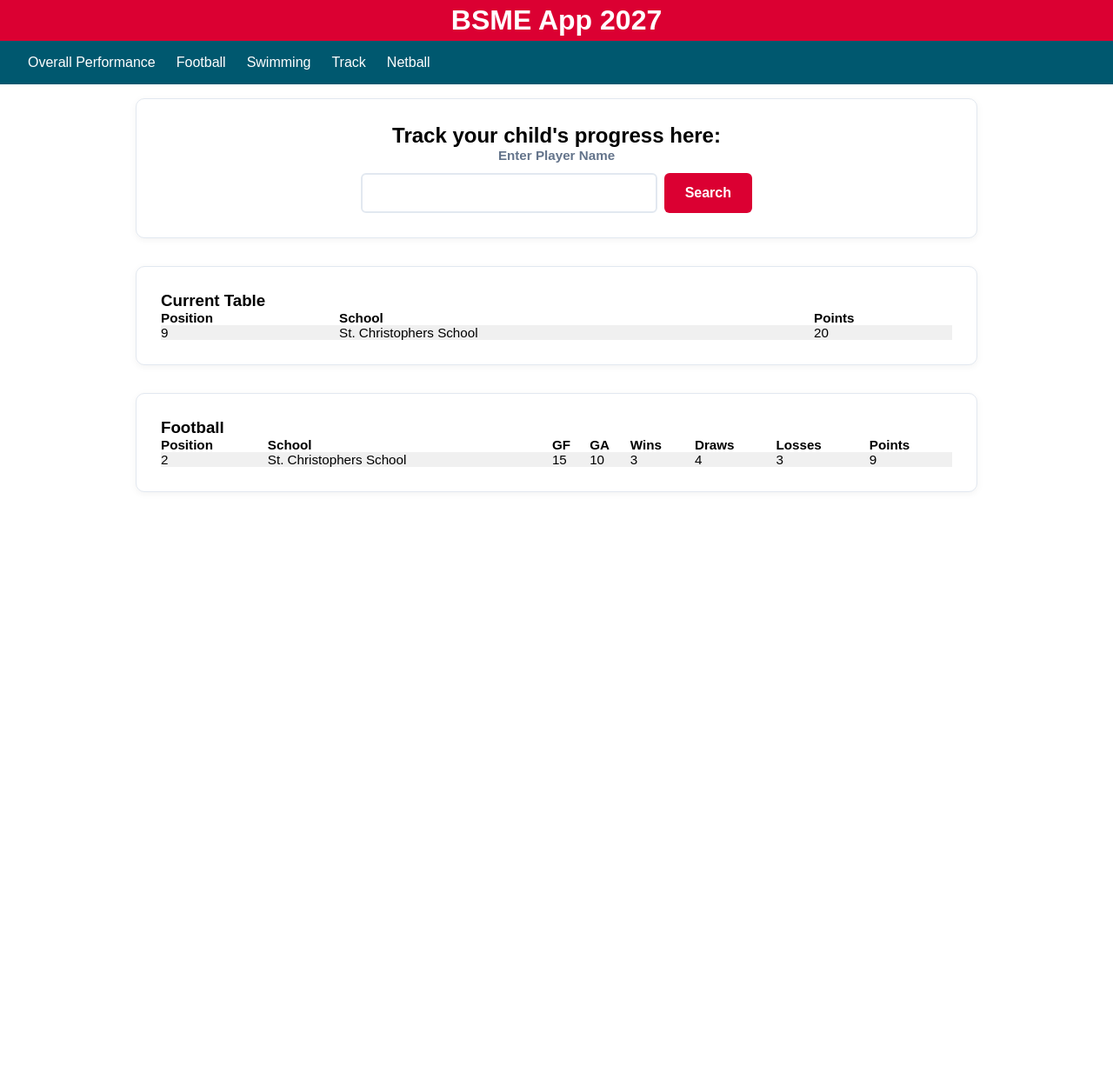
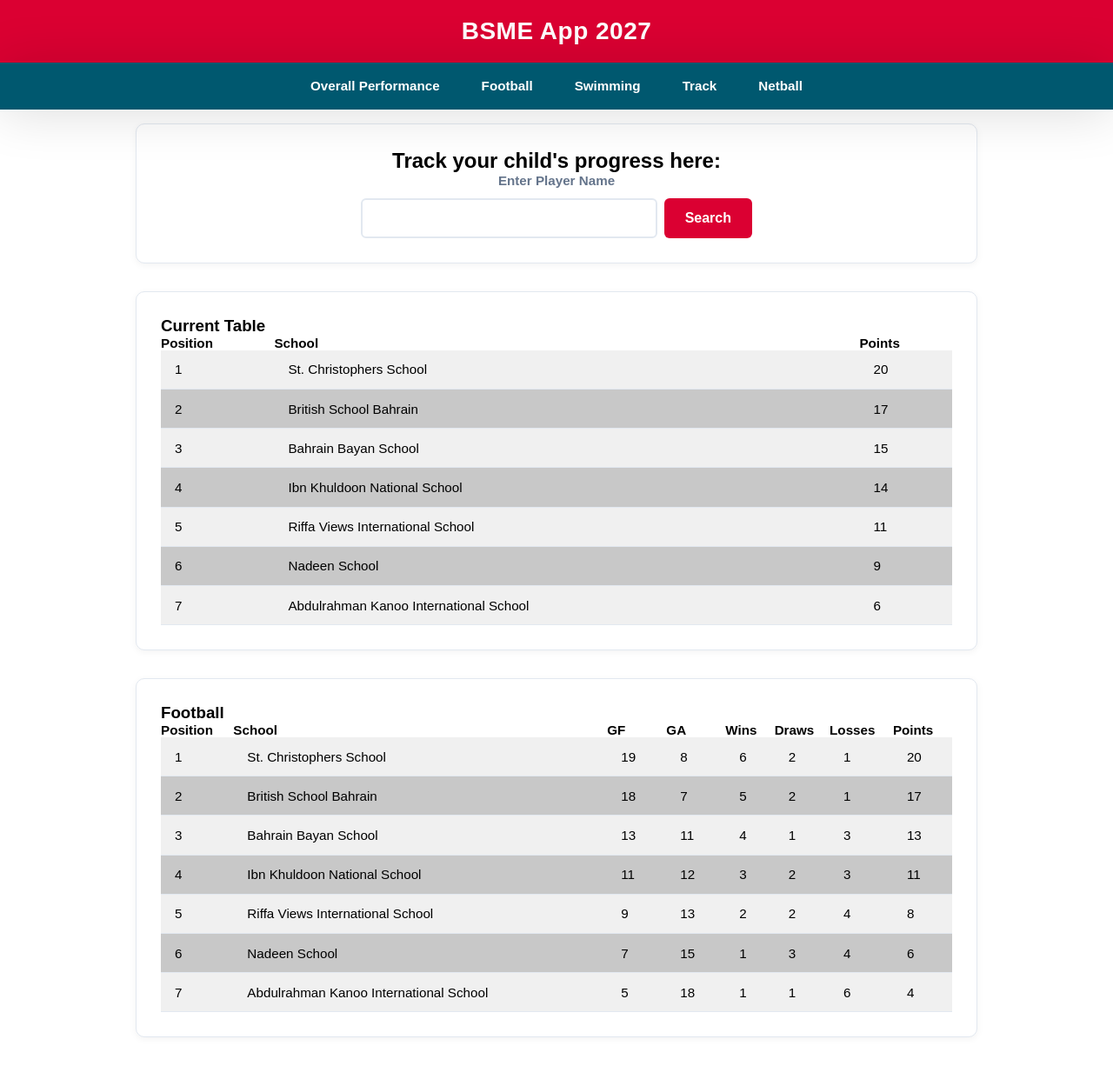
Before and after one commit to duckquypuf/bsmeapp, a Flask app: page / in a window 1280 px wide. Shown: the whole page at 87% size. Before the commit the page ends 566 px from the top, so only its background shows below. Run offline with Flask 3, Linux system fonts and the light colour scheme.

Commit message:
Added more css

```diff
--- a/app.py
+++ b/app.py
@@ -1,11 +1,23 @@
 from flask import Flask, render_template, request #type: ignore
 
 schools = [
-    {'name':'St. Christophers School','points':20,'position':9},
+    {'name': 'St. Christophers School', 'points': 20, 'position': 1},
+    {'name': 'British School Bahrain', 'points': 17, 'position': 2},
+    {'name': 'Bahrain Bayan School', 'points': 15, 'position': 3},
+    {'name': 'Ibn Khuldoon National School', 'points': 14, 'position': 4},
+    {'name': 'Riffa Views International School', 'points': 11, 'position': 5},
+    {'name': 'Nadeen School', 'points': 9, 'position': 6},
+    {'name': 'Abdulrahman Kanoo International School', 'points': 6, 'position': 7},
 ]
 
 football = [
-   {'school':'St. Christophers School','gf':15,'ga':10,'wins':3,'draws':4,'losses':3,'points':9,'position':2},
+    {'school': 'St. Christophers School', 'gf': 19, 'ga': 8, 'wins': 6, 'draws': 2, 'losses': 1, 'points': 20, 'position': 1},
+    {'school': 'British School Bahrain', 'gf': 18, 'ga': 7, 'wins': 5, 'draws': 2, 'losses': 1, 'points': 17, 'position': 2},
+    {'school': 'Bahrain Bayan School', 'gf': 13, 'ga': 11, 'wins': 4, 'draws': 1, 'losses': 3, 'points': 13, 'position': 3},
+    {'school': 'Ibn Khuldoon National School', 'gf': 11, 'ga': 12, 'wins': 3, 'draws': 2, 'losses': 3, 'points': 11, 'position': 4},
+    {'school': 'Riffa Views International School', 'gf': 9, 'ga': 13, 'wins': 2, 'draws': 2, 'losses': 4, 'points': 8, 'position': 5},
+    {'school': 'Nadeen School', 'gf': 7, 'ga': 15, 'wins': 1, 'draws': 3, 'losses': 4, 'points': 6, 'position': 6},
+    {'school': 'Abdulrahman Kanoo International School', 'gf': 5, 'ga': 18, 'wins': 1, 'draws': 1, 'losses': 6, 'points': 4, 'position': 7},
 ]
 
 # School: list of players
--- a/static/style.css
+++ b/static/style.css
@@ -25,8 +25,13 @@ header {
     background-color: var(--school-red);
     color: white;
     text-align: center;
-    padding: 5px;
+    padding: 1.25rem 1rem;
     margin: 0 auto;
+}
+
+header h1 {
+    font-size: 1.75rem;
+    letter-spacing: 0.5px;
 }
 
 main {
@@ -35,27 +40,40 @@ main {
     padding: 1rem;
 }
 
-h1, h2 {
+h2 {
     text-align: center;
 }
 
 .navbar {
-    display: flex;
-    justify-content: space-between;
-    align-items: center;
-    padding: 1rem 2rem;
+    padding: 0.75rem 1rem;
     background: var(--school-blue);
-    color: white;
+    z-index: 100;
+    position: sticky;
+    top: 0;
+    box-shadow: 0 2px 60px rgba(0, 0, 0, 0.15);
 }
 
 .nav-links {
+    max-width: 1000px;
+    margin: 0 auto;
     display: flex;
+    justify-content: center;
+    flex-wrap: wrap;
     gap: 1.5rem;
 }
 
 .nav-links a {
     color: white;
     text-decoration: none;
+    font-weight: 600;
+    font-size: 0.95rem;
+    padding: 0.4rem 0.75rem;
+    border-radius: 6px;
+    transition: background-color 0.2s ease;
+}
+
+.nav-links a:hover {
+    background-color: var(--school-blue-dark);
 }
 
 .card-section {
@@ -125,6 +143,11 @@ h1, h2 {
     font-size: 0.95rem;
 }
 
+.sport-table tbody td {
+    padding: 0.85rem 1rem;
+    border-bottom: 1px solid var(--border-color);
+}
+
 .sport-table tbody tr {
     background-color: rgb(240, 240, 240);
 }
```
